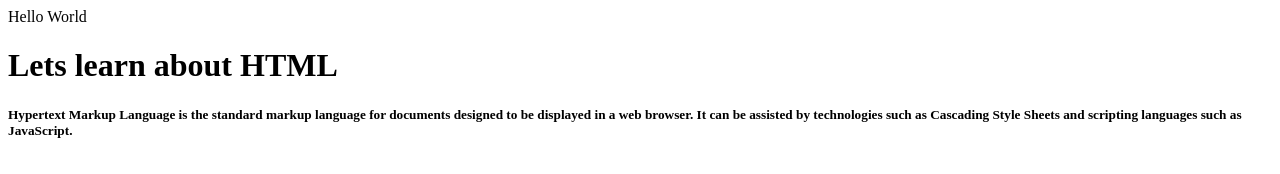
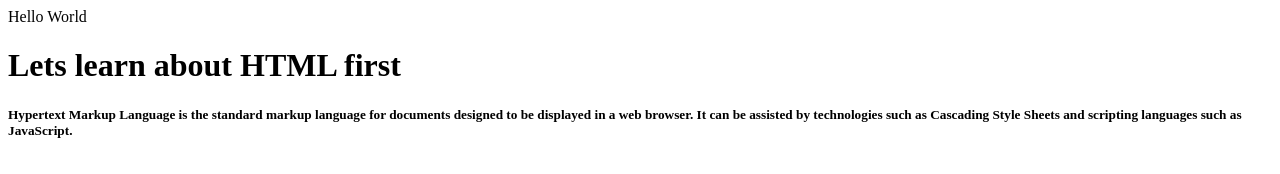
Before and after one commit to suriya00/newgitproject, a plain HTML site: page index.html in a window 1280 px wide. Drawn offline with Linux system fonts and the light colour scheme.

Commit message:
modified index.html

```diff
--- a/index.html
+++ b/index.html
@@ -2,7 +2,7 @@
 <head>Hello World</head>
 <title>Welcome to the world of Web Development</title>
 <body>
-<h1>Lets learn about HTML</h1>
+<h1>Lets learn about HTML first</h1>
 <h5>Hypertext Markup Language is the standard markup language for documents designed to be displayed in a web browser. It can be assisted by technologies such as Cascading Style Sheets and scripting languages such as JavaScript.</h5>
 </body>
 </html>
```
